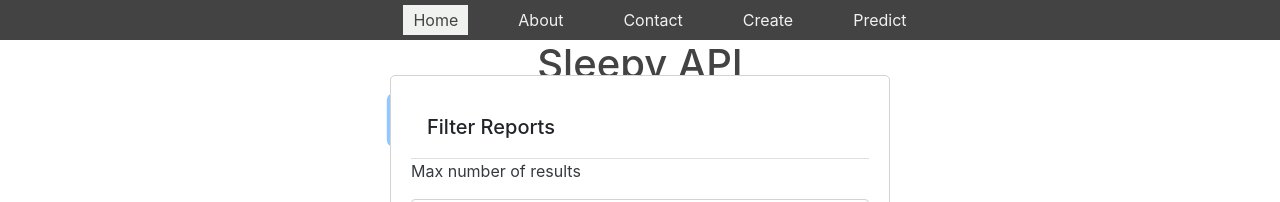
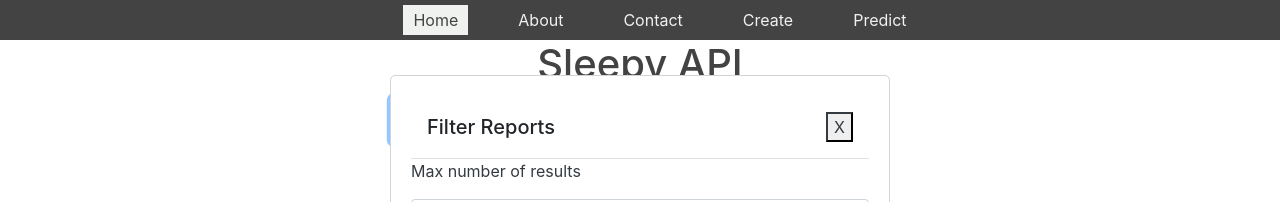
Before and after one commit to unsw-se3011/SENG3011_weneedREST, a React (Create React App) app in the folder PHASE_2/Application_SourceCode/we_need_rest/: page / in a window 1280 px wide. Both pictures are taken after a click on the button "Filter Reports". Shown: the top 202 px of the page. Built offline with nearby package versions, Linux system fonts and the light colour scheme; no server answers.

Commit message:
Toggle partially working - need to fix the double click

```diff
--- a/PHASE_2/Application_SourceCode/we_need_rest/src/components/home/Modal.js
+++ b/PHASE_2/Application_SourceCode/we_need_rest/src/components/home/Modal.js
@@ -54,6 +54,7 @@ class Modal extends Component {
 
     this.handleSubmit = this.handleSubmit.bind(this);
     this.updateState = this.updateState.bind(this)
+    this.closeModal = this.closeModal.bind(this);
   }
 
   handleSubmit() {
@@ -84,14 +85,21 @@ class Modal extends Component {
     this.setState(obj);
   }
 
+  closeModal() {
+    var toggle = this.props.isOpen;
+    toggle = false;
+    document.getElementById("modal").className = "modal-false";
+  }
+
   render () {
     const search_params = ['n', "key_terms", 'longitude', 'latitude', 'start_date', 'end_date'];
-
+    console.log(this.props.isOpen);
+    var toggle = this.props.isOpen;
     return (
-      <div id="modal" className={"modal-"+this.props.isOpen}>
+      <div id="modal" className={"modal-"+toggle}>
         <div className="modal-header">
           <h5 className="modal-title">Filter Reports</h5>
-          {/* <button onClick={()=>{toggleModal()}} type="button" class="btn-outline-dark"> X </button> */}
+          <button onClick={this.closeModal} type="button" class="btn-outline-dark"> X </button>
         </div>
         <form id="modal-form" className="form">
           { search_params.map(search_param => <ModalInput key={search_param} search_param={search_param} updateState={this.updateState} value={search_param==="key_terms"?this.props.key_terms:''}/>) }
--- a/PHASE_2/Application_SourceCode/we_need_rest/src/components/home/SearchBar.js
+++ b/PHASE_2/Application_SourceCode/we_need_rest/src/components/home/SearchBar.js
@@ -24,6 +24,7 @@ class SearchBar extends Component {
   }
 
   render() {
+    //console.log(this.state.isOpen);
     return (
       <div className="container">
         <div className="row">
```
